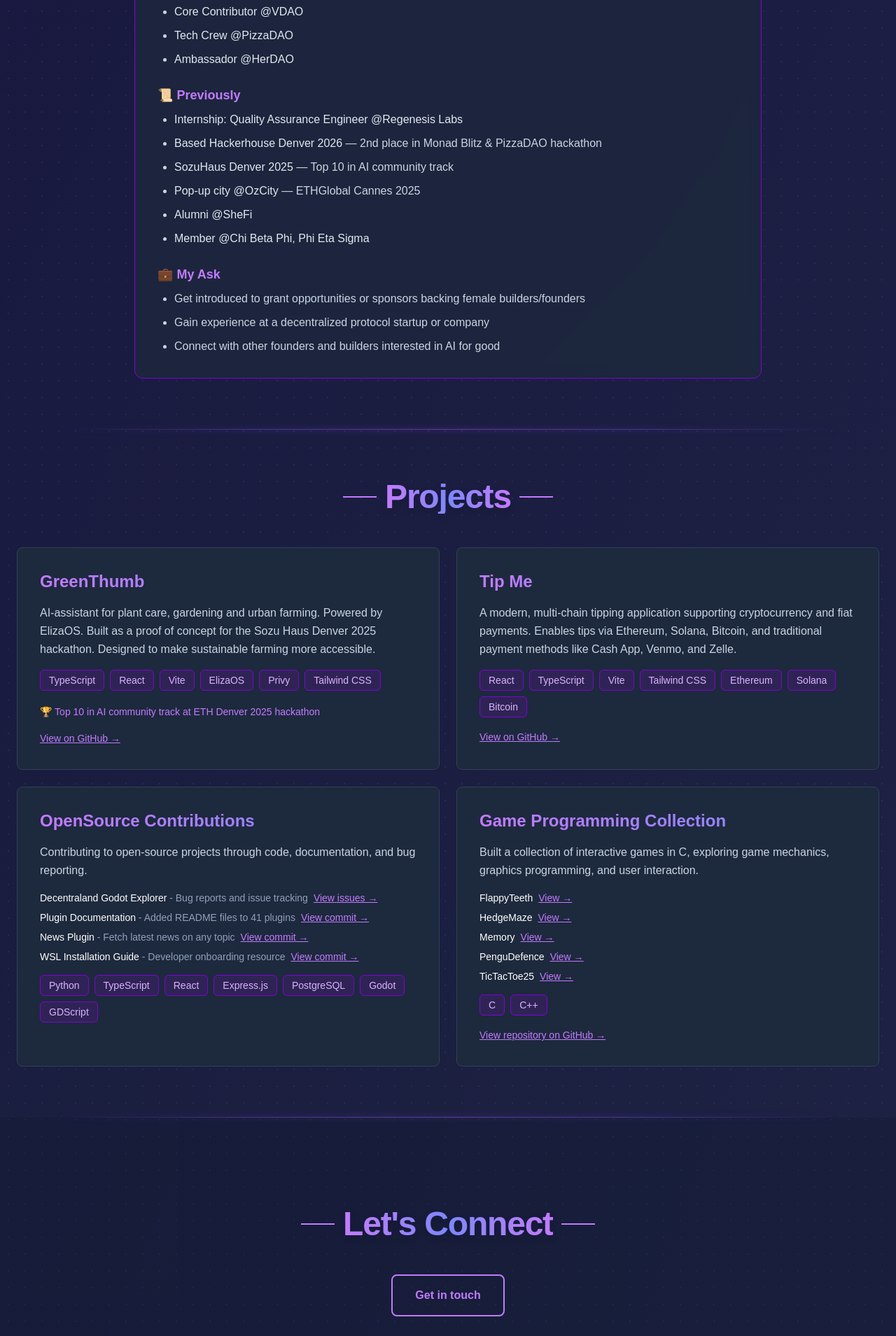
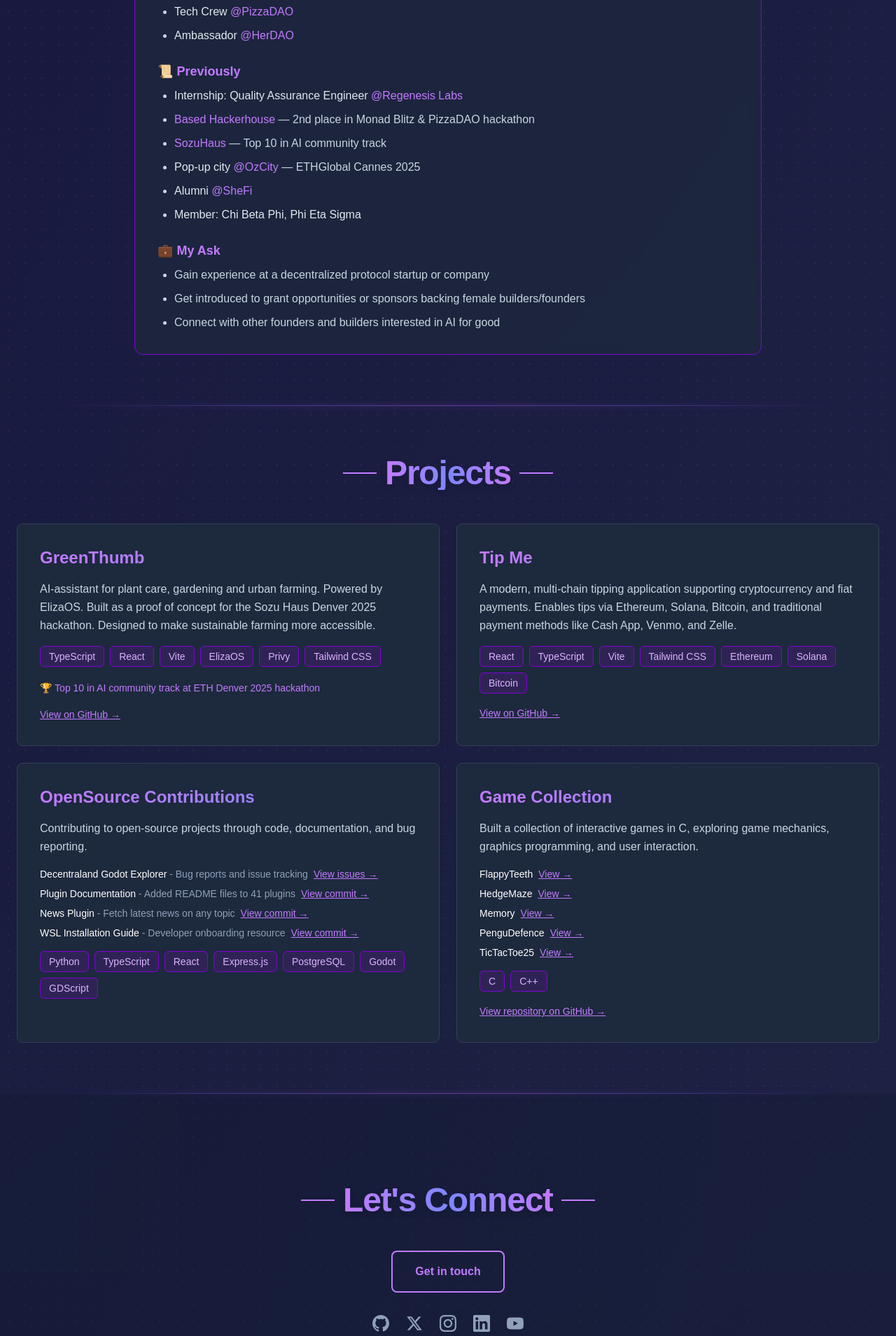
Before and after one commit to ileana-pr/My-Portfolio, a Next.js app: page /coding in a window 1280 px wide. Shown: the part 1340-3249 px from the top of the page at 70% size. Built offline with nearby package versions, Linux system fonts and the light colour scheme.

Commit message:
fix: minor updates, add yt link, update contents

```diff
--- a/src/app/coding/page.tsx
+++ b/src/app/coding/page.tsx
@@ -129,23 +129,23 @@ export default function CodingPage() {
                 <div>
                   <h3 className="text-lg font-semibold text-purple-600 dark:text-purple-400 mb-2">📍 Where You Might Find Me</h3>
                   <ul className="text-slate-700 dark:text-slate-300 leading-relaxed space-y-2 list-disc pl-6">
-                    <li><span className="font-medium text-slate-800 dark:text-slate-200">Freelance: Digital Builder</span></li>
-                    <li><span className="font-medium text-slate-800 dark:text-slate-200">Core Contributor @VDAO</span></li>
-                    <li><span className="font-medium text-slate-800 dark:text-slate-200">Tech Crew @PizzaDAO</span></li>
-                    <li><span className="font-medium text-slate-800 dark:text-slate-200">Ambassador @HerDAO</span></li>
+
+                    <li><span className="font-medium text-slate-800 dark:text-slate-200">Core Contributor </span><a href="https://x.com/joinvdao" target="_blank" rel="noopener noreferrer" className="font-medium text-purple-600 dark:text-purple-400 hover:underline">@VDAO</a></li>
+                    <li><span className="font-medium text-slate-800 dark:text-slate-200">Tech Crew </span><a href="https://x.com/Pizza_DAO" target="_blank" rel="noopener noreferrer" className="font-medium text-purple-600 dark:text-purple-400 hover:underline">@PizzaDAO</a></li>
+                    <li><span className="font-medium text-slate-800 dark:text-slate-200">Ambassador </span><a href="https://x.com/_HerDAO" target="_blank" rel="noopener noreferrer" className="font-medium text-purple-600 dark:text-purple-400 hover:underline">@HerDAO</a></li>
 
                   </ul>
                 </div>
                 <div>
                   <h3 className="text-lg font-semibold text-purple-600 dark:text-purple-400 mb-2">📜 Previously</h3>
                   <ul className="text-slate-700 dark:text-slate-300 leading-relaxed space-y-2 list-disc pl-6">
-                    <li><span className="font-medium text-slate-800 dark:text-slate-200">Internship: Quality Assurance Engineer @Regenesis Labs</span></li>
-                    <li><span className="font-medium text-slate-800 dark:text-slate-200">Based Hackerhouse Denver 2026</span> — 2nd place in Monad Blitz & PizzaDAO hackathon</li>
-                    <li><span className="font-medium text-slate-800 dark:text-slate-200">SozuHaus Denver 2025</span> — Top 10 in AI community track</li>
-                    <li><span className="font-medium text-slate-800 dark:text-slate-200">Pop-up city @OzCity</span> — ETHGlobal Cannes 2025</li>
-                    <li><span className="font-medium text-slate-800 dark:text-slate-200">Alumni @SheFi</span></li>
+                    <li><span className="font-medium text-slate-800 dark:text-slate-200">Internship: Quality Assurance Engineer </span><a href="https://decentraland.org/blog/announcements/introducing-dcl-regenesis-labs" target="_blank" rel="noopener noreferrer" className="font-medium text-purple-600 dark:text-purple-400 hover:underline">@Regenesis Labs</a></li>
+                    <li><a href="https://x.com/homebasedotlove" target="_blank" rel="noopener noreferrer" className="font-medium text-purple-600 dark:text-purple-400 hover:underline">Based Hackerhouse</a> — 2nd place in Monad Blitz & PizzaDAO hackathon</li>
+                    <li><a href="https://x.com/sozuhaus" target="_blank" rel="noopener noreferrer" className="font-medium text-purple-600 dark:text-purple-400 hover:underline">SozuHaus</a> — Top 10 in AI community track</li>
+                    <li><span className="font-medium text-slate-800 dark:text-slate-200">Pop-up city </span><a href="https://x.com/buildozcity" target="_blank" rel="noopener noreferrer" className="font-medium text-purple-600 dark:text-purple-400 hover:underline">@OzCity</a> — ETHGlobal Cannes 2025</li>
+                    <li><span className="font-medium text-slate-800 dark:text-slate-200">Alumni </span><a href="https://x.com/shefiorg" target="_blank" rel="noopener noreferrer" className="font-medium text-purple-600 dark:text-purple-400 hover:underline">@SheFi</a></li>
 
-                    <li><span className="font-medium text-slate-800 dark:text-slate-200">Member @Chi Beta Phi</span>, <span className="font-medium text-slate-800 dark:text-slate-200">Phi Eta Sigma</span></li>
+                    <li><span className="font-medium text-slate-800 dark:text-slate-200">Member: Chi Beta Phi</span>, <span className="font-medium text-slate-800 dark:text-slate-200">Phi Eta Sigma</span></li>
 
 
                   </ul>
@@ -153,8 +153,8 @@ export default function CodingPage() {
                 <div>
                   <h3 className="text-lg font-semibold text-purple-600 dark:text-purple-400 mb-2">💼 My Ask</h3>
                   <ul className="text-slate-700 dark:text-slate-300 leading-relaxed space-y-2 list-disc pl-6">
+                    <li>Gain experience at a decentralized protocol startup or company</li>
                     <li>Get introduced to grant opportunities or sponsors backing female builders/founders</li>
-                    <li>Gain experience at a decentralized protocol startup or company</li>
                     <li>Connect with other founders and builders interested in AI for good</li>
                   </ul>
                 </div>
@@ -305,7 +305,7 @@ export default function CodingPage() {
 
             {/* Game Programming Projects */}
             <div className="bg-white dark:bg-slate-800 rounded-lg p-8 border border-slate-200 dark:border-slate-700 hover:border-purple-500 dark:hover:border-purple-400 hover:shadow-xl transition-all">
-              <h3 className="text-2xl font-bold bg-gradient-to-r from-purple-600 to-indigo-600 dark:from-purple-400 dark:to-indigo-400 bg-clip-text text-transparent mb-4">Game Programming Collection</h3>
+              <h3 className="text-2xl font-bold bg-gradient-to-r from-purple-600 to-indigo-600 dark:from-purple-400 dark:to-indigo-400 bg-clip-text text-transparent mb-4">Game Collection</h3>
               <p className="text-slate-600 dark:text-slate-300 mb-4 leading-relaxed">
                 Built a collection of interactive games in C, exploring game mechanics, graphics programming,
                 and user interaction.
@@ -486,6 +486,19 @@ export default function CodingPage() {
               </svg>
             </a>
 
+            {/* YouTube */}
+            <a
+              href="https://www.youtube.com/@adigitaltati"
+              target="_blank"
+              rel="noopener noreferrer"
+              className="text-slate-600 dark:text-slate-400 hover:text-purple-600 dark:hover:text-purple-400 transition-colors cursor-pointer"
+              aria-label="YouTube"
+            >
+              <svg className="w-6 h-6" fill="currentColor" viewBox="0 0 24 24">
+                <path d="M23.498 6.186a3.016 3.016 0 0 0-2.122-2.136C19.505 3.545 12 3.545 12 3.545s-7.505 0-9.377.505A3.017 3.017 0 0 0 .502 6.186C0 8.07 0 12 0 12s0 3.93.502 5.814a3.016 3.016 0 0 0 2.122 2.136c1.871.505 9.376.505 9.376.505s7.505 0 9.377-.505a3.015 3.015 0 0 0 2.122-2.136C24 15.93 24 12 24 12s0-3.93-.502-5.814zM9.545 15.568V8.432L15.818 12l-6.273 3.568z"/>
+              </svg>
+            </a>
+
 
           </div>
 
```
